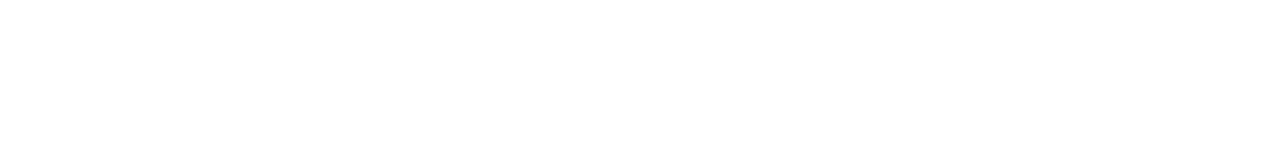
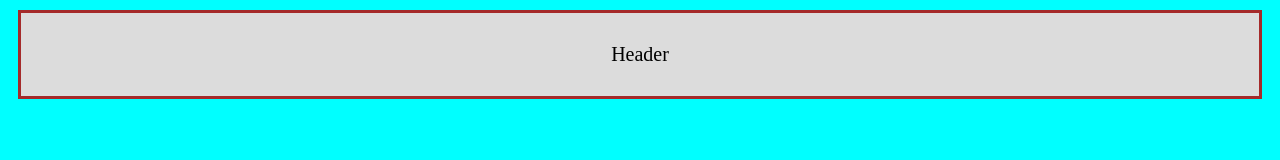
Before and after one commit to ramssrez/GenerarionBootcamp, a plain HTML site: page TareaCarlos/ejercicioUno.html in a window 1280 px wide. Drawn offline with Linux system fonts and the light colour scheme.

Commit message:
Cración del header del primer ejercicio

```diff
--- a/TareaCarlos/ejercicioUno.html
+++ b/TareaCarlos/ejercicioUno.html
@@ -1,7 +1,25 @@
-<html lang="en">
-  <head>
+<!DOCTYPE html>
+<html lang="es">
+
+<head>
     <meta charset="UTF-8" />
     <title>Maquetación Uno</title>
-  </head>
-  <body></body>
+    <link rel="stylesheet" href="/styles/styles.css" />
+</head>
+
+<body>
+    <section>
+        <header>
+            <div class="div-header">
+                <p>Header</p>
+            </div>
+        </header>
+    </section>
+    <section>
+        <nav>
+
+        </nav>
+    </section>
+</body>
+
 </html>
--- a/TareaCarlos/styles/styles.css
+++ b/TareaCarlos/styles/styles.css
@@ -0,0 +1,11 @@
+body{
+    background-color: aqua;
+}
+header .div-header{
+    border: brown solid;
+    background-color: gainsboro;
+    text-align: center;
+    font-size: 20px;
+    margin: 10px;
+    padding: 10px;
+}
```
Also changed, not shown: TareaCarlos/ejercicioDos.html (+13 -4 lines).
